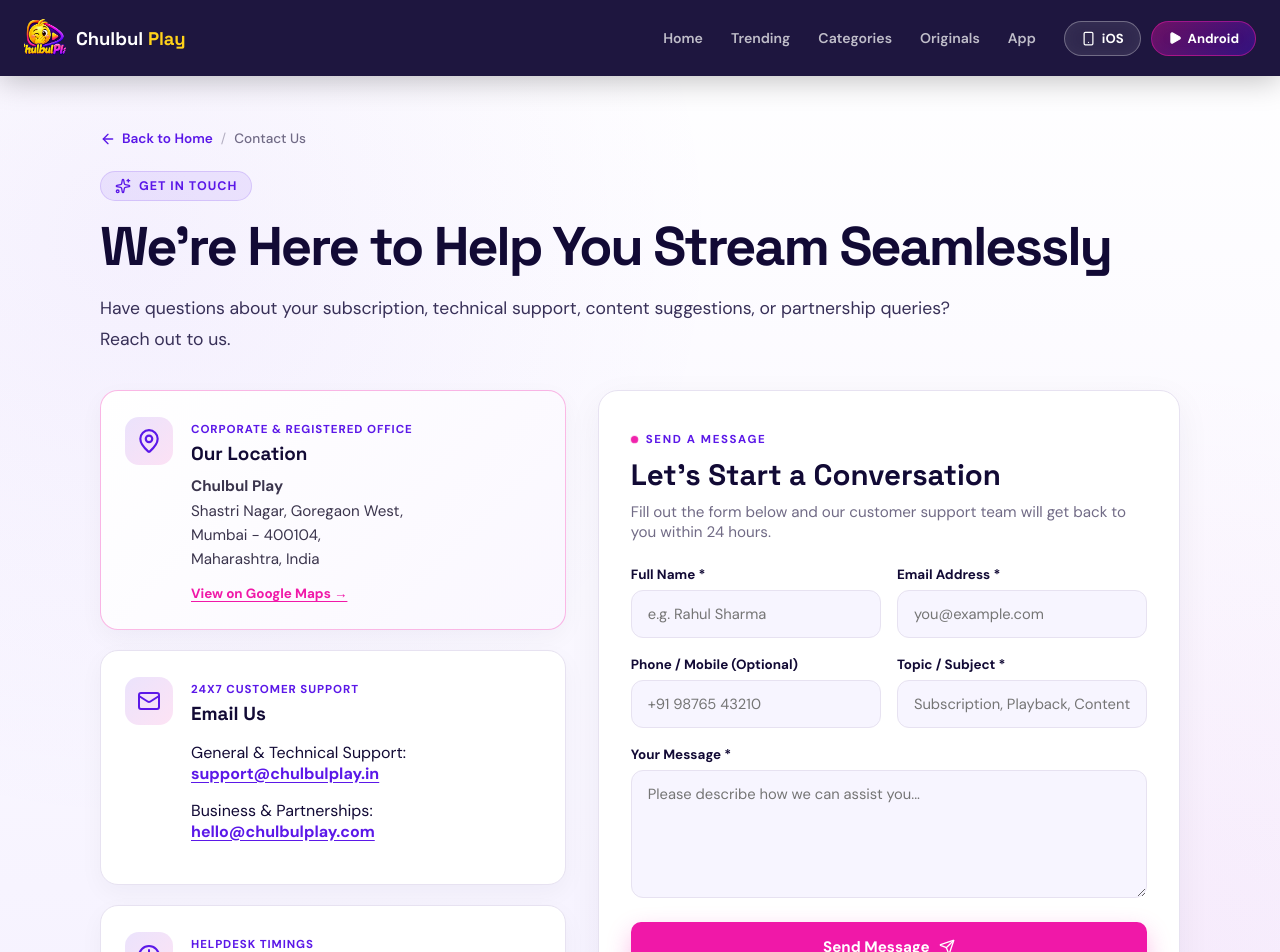
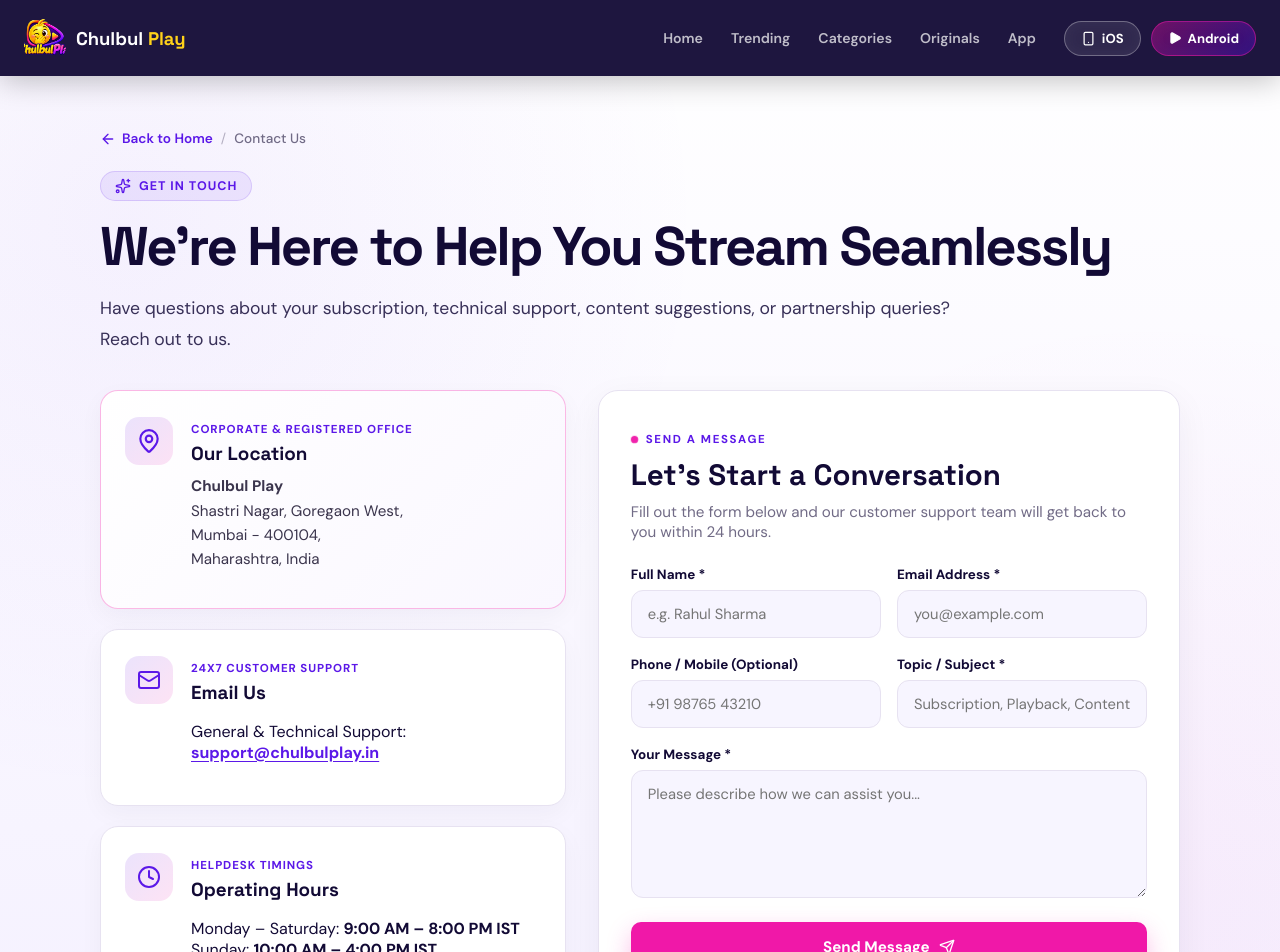
Before and after one commit to kritidigitalsolutions/chulbul-landing-page, a React (Vite) app: page /contact in a window 1280 px wide. Shown: the top 952 px of the page. Built offline with nearby package versions, Linux system fonts and the light colour scheme.

Commit message:
fix(contact): remove View on Google Maps button and business partnership email

```diff
--- a/src/components/ContactUs.jsx
+++ b/src/components/ContactUs.jsx
@@ -76,14 +76,6 @@
                   Mumbai - 400104,<br />
                   Maharashtra, India
                 </p>
-                <a
-                  href="https://maps.google.com/?q=Shastri+Nagar+Goregaon+West+Mumbai+400104"
-                  target="_blank"
-                  rel="noopener noreferrer"
-                  className="contact-map-link"
-                >
-                  View on Google Maps →
-                </a>
               </div>
             </div>
 
@@ -99,12 +91,6 @@
                   General &amp; Technical Support:<br />
                   <a href="mailto:support@chulbulplay.in" className="contact-direct-link">
                     support@chulbulplay.in
-                  </a>
-                </p>
-                <p>
-                  Business &amp; Partnerships:<br />
-                  <a href="mailto:hello@chulbulplay.com" className="contact-direct-link">
-                    hello@chulbulplay.com
                   </a>
                 </p>
               </div>
```
